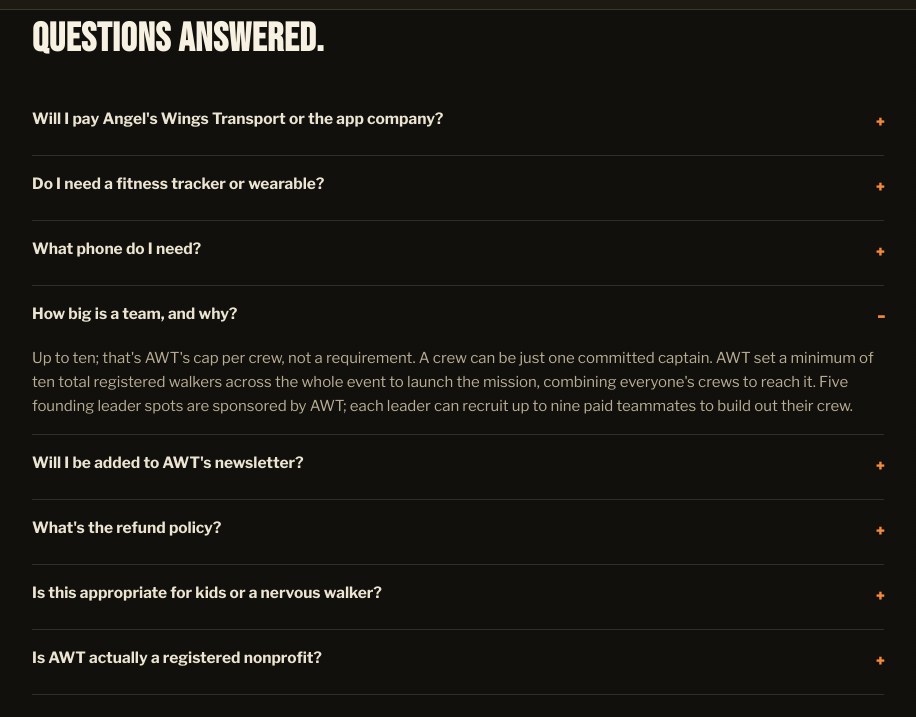
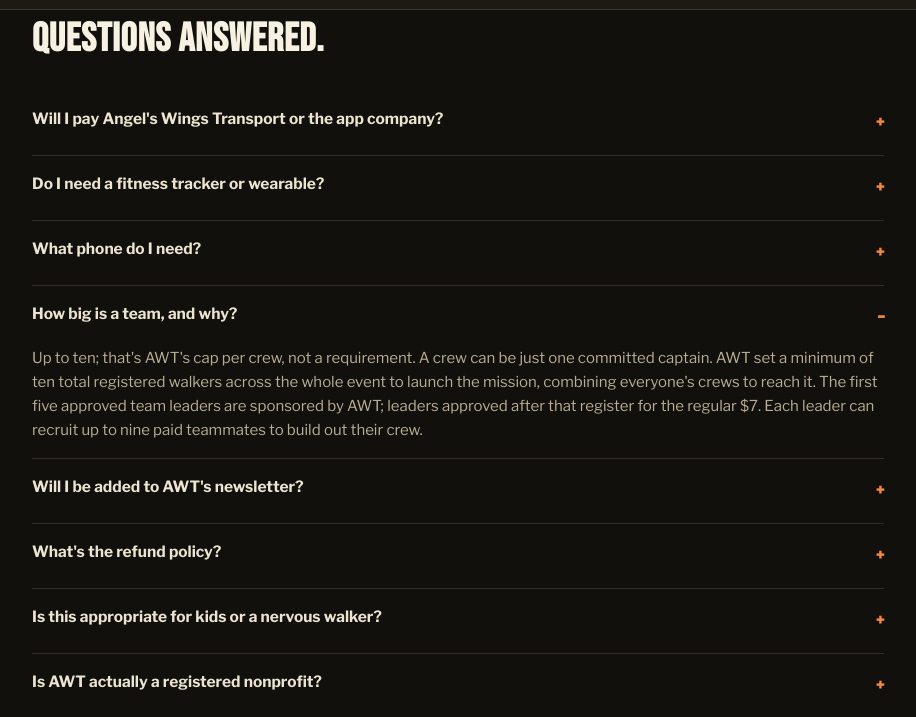
Before and after one commit to red4golf/Halloween-campaign, a plain HTML site: page pricing-faq.html in a window 1280 px wide. Both pictures are taken after a click on the heading "How big is a team, and why?". Shown: the part 1126-1843 px from the top of the page, without its empty margins (182-1098 px from the left). Drawn offline with nearby package versions, Linux system fonts and the light colour scheme.

Commit message:
Pricing FAQ: first five approved leaders free, then $7

```diff
--- a/pricing-faq.html
+++ b/pricing-faq.html
@@ -73,7 +73,7 @@
       </details>
       <details>
         <summary>How big is a team, and why?</summary>
-        <p>Up to ten; that's AWT's cap per crew, not a requirement. A crew can be just one committed captain. AWT set a minimum of ten total registered walkers across the whole event to launch the mission, combining everyone's crews to reach it. Five founding leader spots are sponsored by AWT; each leader can recruit up to nine paid teammates to build out their crew.</p>
+        <p>Up to ten; that's AWT's cap per crew, not a requirement. A crew can be just one committed captain. AWT set a minimum of ten total registered walkers across the whole event to launch the mission, combining everyone's crews to reach it. The first five approved team leaders are sponsored by AWT; leaders approved after that register for the regular $7. Each leader can recruit up to nine paid teammates to build out their crew.</p>
       </details>
       <details>
         <summary>Will I be added to AWT's newsletter?</summary>
```
